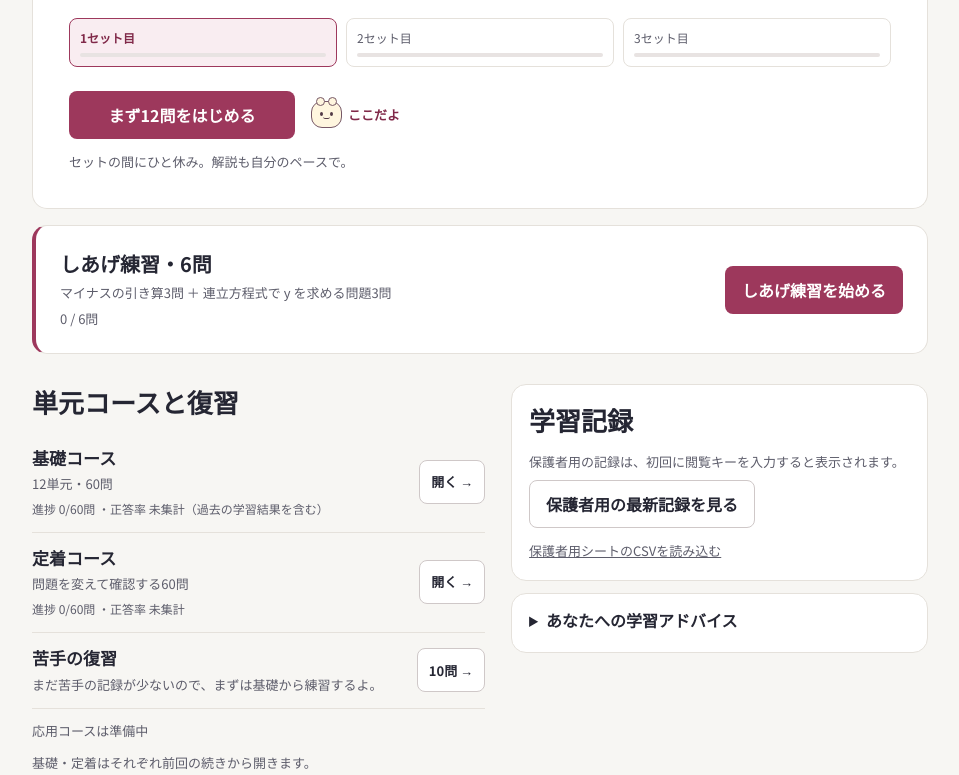
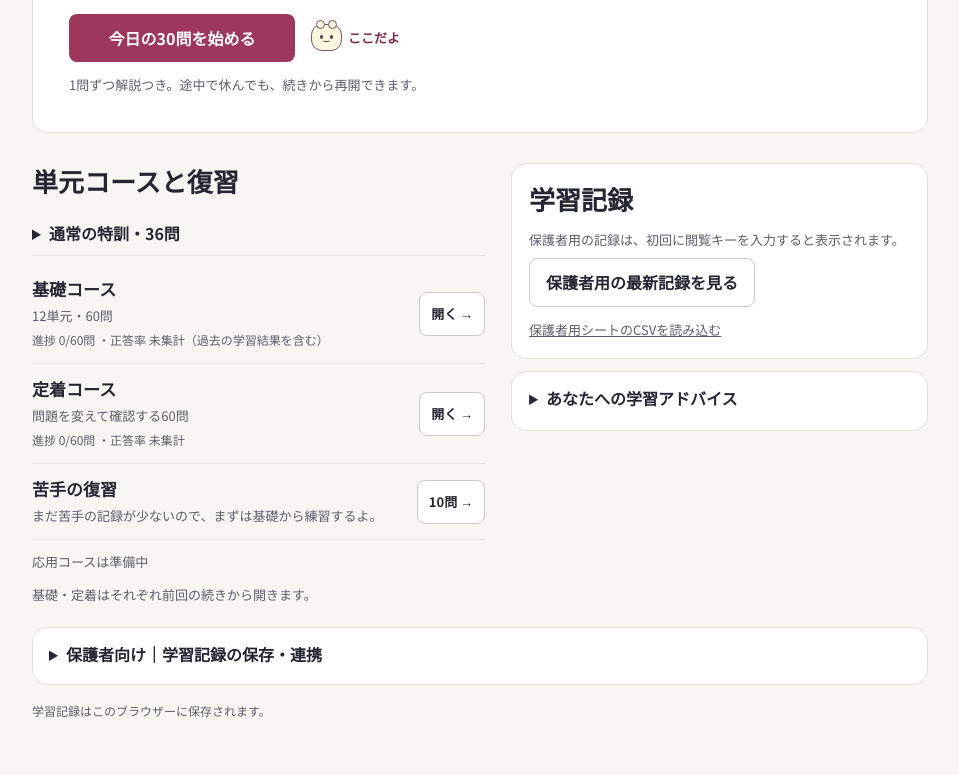
Before and after one commit to 0718yoshi-netizen/manabi-step, a plain HTML site: page index.html in a window 1280 px wide. Shown: the part 219-994 px from the top of the page, without its empty margins (160-1119 px from the left). Drawn offline with Linux system fonts and the light colour scheme.

Commit message:
Make thirty focused exercises the clear daily starting point

```diff
--- a/index.html
+++ b/index.html
@@ -53,9 +53,9 @@
     .mini .l {left:8px}.mini .r {right:8px}
     .mini .m {position:absolute;width:7px;height:4px;border-bottom:1.5px solid #533b47;border-radius:50%;top:13px;left:10.5px}
     .daily-summary {margin-top:12px}
-    .focus-practice {display:flex;align-items:center;justify-content:space-between;gap:12px 20px;flex-wrap:wrap;margin-top:16px;padding:clamp(16px,3vw,24px);border-left:4px solid var(--rose)}
-    .focus-practice h2 {font-size:20px}
-    .focus-practice p {margin-top:4px}
+    .focus-action {margin-top:20px}
+    .standard-practice {border-bottom:1px solid var(--line);margin-bottom:8px}
+    .standard-practice[open] {padding-bottom:12px}
     .btn {min-height:44px;padding:10px 16px;border:1px solid transparent;border-radius:8px;font-weight:700}
     .btn-main,.btn-next {background:var(--rose);color:white}
     .btn-main:hover,.btn-next:hover {background:var(--rose-dark)}
@@ -159,10 +159,28 @@
     </header>
 
     <section id="intro" aria-label="学習ホーム">
-      <section class="daily" aria-labelledby="todayTitle">
+      <section id="focusPractice" class="daily" aria-labelledby="focusTitle">
         <div class="daily-head">
           <div>
-            <h2 id="todayTitle" tabindex="-1">今日の学習</h2>
+            <h2 id="focusTitle" tabindex="-1">今日の学習・30問</h2>
+            <p class="small">マイナスの引き算15問 ＋ 連立方程式で y を求める問題15問</p>
+          </div>
+          <p class="daily-count" id="focusProgress">0 / 30問</p>
+        </div>
+        <div class="daily-action focus-action">
+          <button id="focusBtn" class="btn btn-main" type="button">今日の30問を始める</button>
+          <span id="focusGuide" class="guide" aria-hidden="true"><span class="mini" aria-hidden="true"><span class="e l"></span><span class="e r"></span><span class="m"></span></span><span>ここだよ</span></span>
+        </div>
+        <p class="small daily-summary">1問ずつ解説つき。途中で休んでも、続きから再開できます。</p>
+      </section>
+      <div class="home-grid">
+        <section aria-labelledby="coursesTitle">
+          <h2 id="coursesTitle">単元コースと復習</h2>
+          <details class="standard-practice">
+            <summary>通常の特訓・36問</summary>
+        <div class="daily-head">
+          <div>
+            <h2 id="todayTitle" tabindex="-1">通常の特訓</h2>
             <p id="dailySubtitle" class="small">12問ずつ、3セット</p>
           </div>
           <p class="daily-count"><strong id="dailyCount">0</strong> / 36問</p>
@@ -173,22 +191,10 @@
           <li><span class="set-name">セット3</span><div class="set-meter" aria-hidden="true"><div class="set-fill"></div></div></li>
         </ol>
         <div class="daily-action">
-          <button id="trainBtn" class="btn btn-main" type="button">まず12問をはじめる</button>
-          <span id="dailyGuide" class="guide" aria-hidden="true"><span class="mini" aria-hidden="true"><span class="e l"></span><span class="e r"></span><span class="m"></span></span><span>ここだよ</span></span>
+          <button id="trainBtn" class="btn btn-sub" type="button">通常の特訓を始める</button>
         </div>
         <p id="dailySummary" class="daily-summary small"></p>
-      </section>
-      <section id="focusPractice" class="focus-practice card" aria-labelledby="focusTitle">
-        <div>
-          <h2 id="focusTitle" tabindex="-1">しあげ練習・6問</h2>
-          <p class="small">マイナスの引き算3問 ＋ 連立方程式で y を求める問題3問</p>
-          <p id="focusProgress" class="small"></p>
-        </div>
-        <button id="focusBtn" class="btn btn-main" type="button">しあげ練習を始める</button>
-      </section>
-      <div class="home-grid">
-        <section aria-labelledby="coursesTitle">
-          <h2 id="coursesTitle">単元コースと復習</h2>
+          </details>
           <div class="course-card">
             <div><h3>基礎コース</h3><p class="small">12単元・60問</p><p id="course1Status" class="course-progress"></p></div>
             <button id="startBtn" class="btn btn-sub" type="button" aria-label="基礎コースを開く">開く →</button>
@@ -329,7 +335,7 @@
       recent:[],retry:[],unit:0,variant:0,lastRight:true,lastHint:false,requestedRetry:false,
       checkpointDone:0,startedAt:new Date().toISOString(),completedAt:null,currentQuestion:null,answers:[]});
     const focusPracticeKey='manabi-step-focus-practice-v1';
-    const focusSkills=[{u:1,v:2},{u:1,v:2},{u:1,v:2},{u:9,v:1},{u:9,v:1},{u:9,v:1}];
+    const focusSkills=Array.from({length:30},(_,i)=>i%6<3?{u:1,v:2}:{u:9,v:1});
     function loadTraining(storageKey,total){
       try{
         const saved=JSON.parse(localStorage.getItem(storageKey));
@@ -993,15 +999,12 @@
       const started=train.done>0 || Boolean(train.currentQuestion);
       const onBreak=train.done>0 && train.done%trainBlockSize===0 && train.checkpointDone!==train.done;
       $('dailyCount').textContent=train.done;
-      $('todayTitle').textContent=complete?'今日の目標クリア！':'今日の学習';
+      $('todayTitle').textContent=complete?'通常の特訓クリア！':'通常の特訓';
       $('dailySubtitle').textContent=complete?'12問ずつ、3セット完了':'12問ずつ、3セット';
       $('dailySummary').textContent=complete?trainingFinishAdvice()
         :onBreak?'前のセットは完了。休憩したら次に進もう。'
         :started?'前回のところから再開できます。':'セットの間にひと休み。解説も自分のペースで。';
-      $('trainBtn').textContent=complete?'今日の結果を見る':started?'つづきから':'まず12問をはじめる';
-      $('trainBtn').classList.toggle('btn-main',!complete);
-      $('trainBtn').classList.toggle('btn-sub',complete);
-      $('dailyGuide').classList.toggle('hide',complete);
+      $('trainBtn').textContent=complete?'通常の特訓の結果を見る':started?'通常の特訓の続きから':'通常の特訓を始める';
       [...$('dailySets').children].forEach((set,index)=>{
         const done=Math.max(0,Math.min(trainBlockSize,train.done-index*trainBlockSize));
         const current=!complete && index===Math.floor(train.done/trainBlockSize);
@@ -1042,7 +1045,9 @@
     function trainingQuestion(){
       if(!train.currentQuestion){
         const choice=dailyTraining?focusSkills[train.done]:pickTrainingSkill();
-        const serial=train.seed+train.done*47+choice.u*31+choice.v*13+train.attempts*7;
+        // Keep existing questions while varying both coefficients in later groups.
+        const groupOffset=dailyTraining&&train.done>=6?Math.floor(train.done/3):0;
+        const serial=train.seed+train.done*47+choice.u*31+choice.v*13+train.attempts*7+groupOffset;
         train.currentQuestion={u:choice.u,v:choice.v,serial,hint:false,response:null};
         saveTrain();
       }
@@ -1116,7 +1121,8 @@
       showDailyTraining();
       const finish=focusPractice.done===focusSkills.length;
       $('focusProgress').textContent=focusPractice.done+' / '+focusSkills.length+'問';
-      $('focusBtn').textContent=finish?'しあげ練習の結果を見る':focusPractice.currentQuestion||focusPractice.done?'しあげ練習の続きから':'しあげ練習を始める';
+      $('focusBtn').textContent=finish?'今日の30問の結果を見る':focusPractice.currentQuestion||focusPractice.done?'今日の30問の続きから':'今日の30問を始める';
+      $('focusGuide').classList.toggle('hide',finish);
       showCoach();showGrowth();
       $('course1Status').textContent=courseStatus(1);
       $('course2Status').textContent=courseStatus(2);
@@ -1624,9 +1630,9 @@
       const target=dailyTraining?focusSkills.length:trainTotal;
       if(train.active&&train.done>=target){
         $('studySheet').classList.add('milestone');
-        el.unitTitle.textContent=dailyTraining?'しあげ練習':'今日の学習';el.counter.textContent=target+' / '+target+'問';
+        el.unitTitle.textContent=dailyTraining?'今日の学習':'通常の特訓';el.counter.textContent=target+' / '+target+'問';
         el.progressBar.style.width='100%';
-        el.questionBox.innerHTML='<span class="mini" aria-hidden="true"><span class="e l"></span><span class="e r"></span><span class="m"></span></span>'+(dailyTraining?'しあげ練習クリア！':'今日の目標クリア！');
+        el.questionBox.innerHTML='<span class="mini" aria-hidden="true"><span class="e l"></span><span class="e r"></span><span class="m"></span></span>'+(dailyTraining?'今日の30問クリア！':'通常の特訓クリア！');
         el.feedbackBox.textContent='ヒントなしで正解 '+train.correct+' / '+target+'問。\n'+trainingFinishAdvice();
         el.feedbackBox.className='feedback good';
         el.nextBtn.textContent='ホームへ戻る';el.nextBtn.classList.remove('hide');
@@ -1666,7 +1672,7 @@
         const t=trainingQuestion();u=t.choice.u;serial=t.serial;trainQuestion=t.question;
         el.unitTitle.textContent=titles[u]+' ／ '+skillTitle(u,t.choice.v);
         const block=Math.floor(train.done/trainBlockSize)+1;
-        el.counter.textContent=(dailyTraining?'しあげ練習 ・ ':'セット'+block+'/3 ・ ')+(train.done+1)+'/'+target+'問';
+        el.counter.textContent=(dailyTraining?'今日の学習 ・ ':'セット'+block+'/3 ・ ')+(train.done+1)+'/'+target+'問';
         el.progressBar.style.width=Math.round(train.done*100/target)+'%';
         train.requestedRetry=false;
       }else if(review.active){
```
